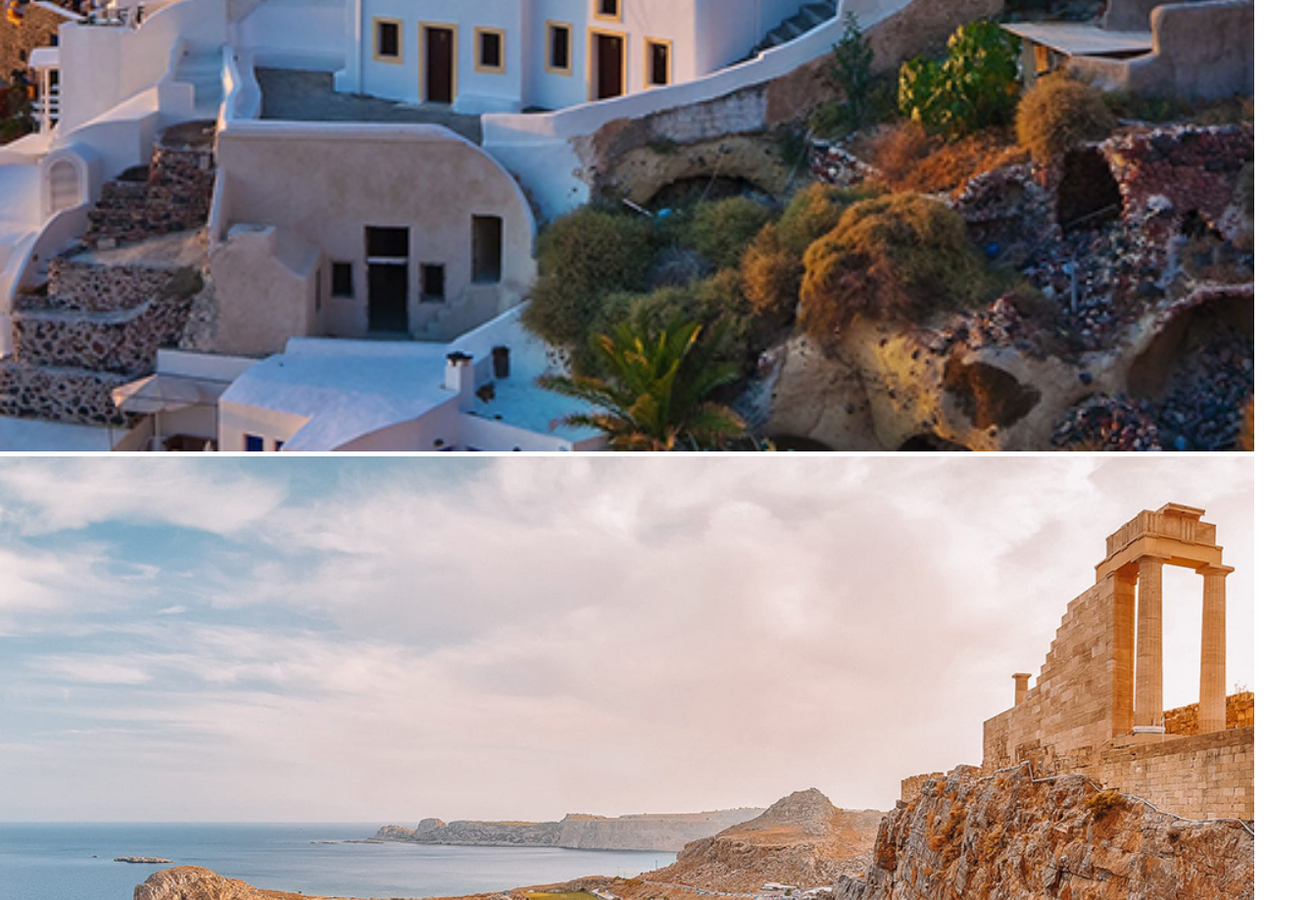
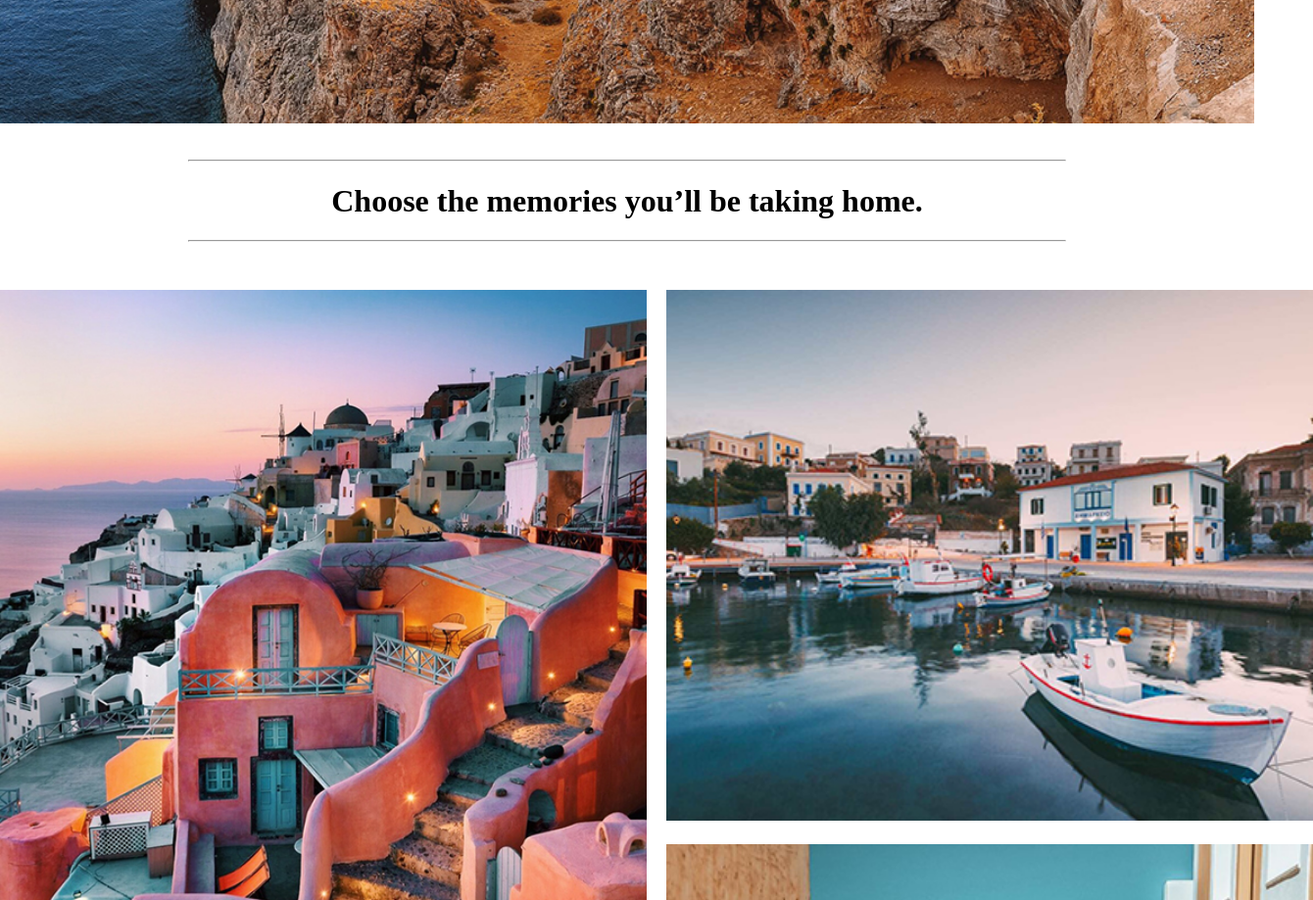
Before and after one commit to laurenbulka/html-tags, a plain HTML site: page deploy/index.html in a window 1280 px wide. Shown: the part 2520-3439 px from the top of the page at 98% size, 1340 px wide, since content can reach past the window. Drawn offline with nearby package versions, Linux system fonts and the light colour scheme.

Commit message:
css grid

```diff
--- a/deploy/index.html
+++ b/deploy/index.html
@@ -11,9 +11,11 @@
 
 <body>
 
+
     <article>
        <h1>Welcome to Greece</h1>
     </article>
+
     <section id="section-1">
         <img src="img/section1/greece1.png" alt="Coast of Santorini"> </section>
     <section id="section-2">
@@ -33,10 +35,12 @@
                     <hr>
                  </div>
             </section>
-
+        <div id="section-2-img">
             <aside>
                 <img src="img/section2/greece2.png" alt="sunset on Santorini coast">
             </aside>
+        </div>
+
 
         </section>
     <section id="section-3">
@@ -51,21 +55,23 @@
                 </section>
     <section id="section-5">
                          <ul>
-                              <li><img src="img/section4/greece4.png" alt="candlelit homes in Greece"></li>
-                              <li><img src="img/section4/greece5.png" alt="boats in the water at sunset"></li>
-                              <li><img src="img/section4/greece6.png" alt="view of a citscape between buildings"></li>
+                              <li class="big" id="g4"><img src="img/section4/greece4.png" alt="candlelit homes in Greece"></li>
+                              <li class="horizontal" id="g5"><img src="img/section4/greece5.png" alt="boats in the water at sunset"></li>
+                              <li class="horizontal" id="g6"><img src="img/section4/greece6.png" alt="view of a citscape between buildings"></li>
                          </ul>
                     </section>
-    <section id="section-6">
+    <section id="section-6"></section>
                                   <section id="section-6-container">
                                        <div id="section-6-content">
                                             <aside>
                                                  <img src="img/section5/greece7.png" alt="blue water, white buildings">
                                             </aside>
                                        </div>
+                                       <div id="section-6-type">
                                             <article>
                                                  <p>Pure indescribable beauty and priceless treasures await your discovery. Take a peek with us now at a few special island treats off the beaten track; secret beaches far from the madding crowds; hidden bays; charming island villages awash with light; ancient traditions and authentic flavours. Get to know the hidden gems of the Greek islands. Discover a different Greece. </p>
                                             </article>
+                                       </div>
                                    </section>
                         </section>
     <footer>
--- a/dev/scss/sections/_section-2.scss
+++ b/dev/scss/sections/_section-2.scss
@@ -2,20 +2,30 @@
     Section 2
 ============= */
 #section-2{
-
+    padding-top: 40px;
+    padding-bottom: 40px;
     #section-2-container{
         display:grid;
         grid-template-columns: 15px auto 15px;
         grid-template-areas: ". section-2 .";
+
+
+
         #section-2-content{
             grid-area: section-2;
          }
     }
 
-    aside{
-        img{
-        width:100%;
-        }
+@include md{
+            display: grid;
+            grid-template-columns: 60% auto ;
+            grid-template-areas: "section-2-content section-2-img";
+            text-align: center ;
+
+         }
+         aside{
+            img{
+            width:100%;
+            }
+    }
    }
-
-}
--- a/dev/scss/sections/_section-4.scss
+++ b/dev/scss/sections/_section-4.scss
@@ -4,9 +4,23 @@
 
 #section-4{
       display:grid;
+      text-align: center;
       grid-template-columns: 15px auto 15px;
       grid-template-areas: ". section-4 .";
+      padding-top: 25px;
+      padding-bottom: 25px;
       #section-4-content{
          grid-area: section-4;
 }
+   @include md{
+      display: grid;
+      grid-template-columns: 15% auto 15%;
+      grid-template-areas: ". section-4 .";
+   }
+
+   @include xl{
+      display: grid;
+      grid-template-columns: 15% auto 15%;
+      grid-template-areas: ". section-4 .";
+   }
 }
--- a/dev/scss/sections/_section-5.scss
+++ b/dev/scss/sections/_section-5.scss
@@ -7,11 +7,52 @@
     grid-template-columns: auto;
     grid-template-areas: "section-5";
 
-
     ul{
         grid-area: section-5;
         display:grid;
         row-gap:20px;
+        @include md{
+            .big{
+                grid-column: span 2;
+                grid-row: span 2;
+            }
+            grid-template-columns: 50% 50%;
+            grid-template-areas:
+            "g4 g4"
+            "g4 g4"
+            "g5 g6";
+            gap: 20px;
+        }
+
+        @include lg{
+            .big{
+                grid-column: span 2;
+                grid-row: span 2;
+            }
+            .horizontal{
+                grid-column: span 2;
+            }
+            grid-template-columns: 25% 25% 25% 25%;
+            grid-template-areas:
+            "g4 g4 g5 g5"
+            "g4 g4 g6 g6";
+            gap: 20px;
+        }
+
+        @include xl{
+            .big{
+                grid-column: span 2;
+                grid-row: span 2;
+            }
+            .horizontal{
+                grid-column: span 2;
+            }
+            grid-template-columns: 25% 25% 25% 25%;
+            grid-template-areas:
+            "g4 g4 g5 g5"
+            "g4 g4 g6 g6";
+            gap: 20px;
+        }
 
         img{
           width:100%;
--- a/dev/scss/sections/_section-6.scss
+++ b/dev/scss/sections/_section-6.scss
@@ -2,15 +2,26 @@
    Section 6
 ============= */
 #section-6{
+   display:grid;
+      grid-template-columns: 15px auto 15px;
+      grid-template-areas: ". section-6 .";
    aside{
       img{
       width:100%;
       }
    }
-   display:grid;
-      grid-template-columns: 15px auto 15px;
-      grid-template-areas: ". section-6 .";
+
+
       #section-6-container{
          grid-area: section-6;
       }
-}
+
+         @include md{
+               grid-template-columns: 35% auto 35%;
+               grid-template-areas: " . section-6 . ";
+            }
+
+
+
+
+ }
```
Also changed, not shown: deploy/css/styles.css, 3 other files. Lines whose indentation alone changed are shown as unchanged.
